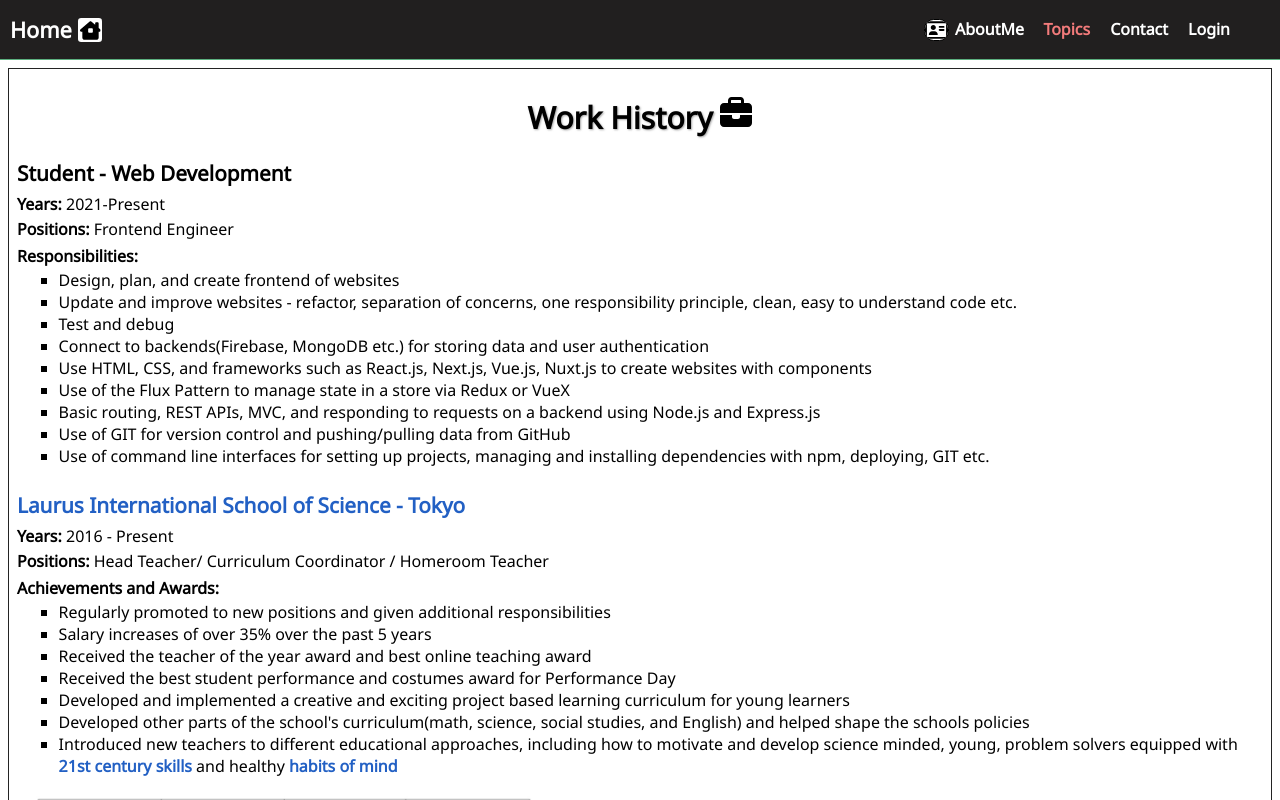
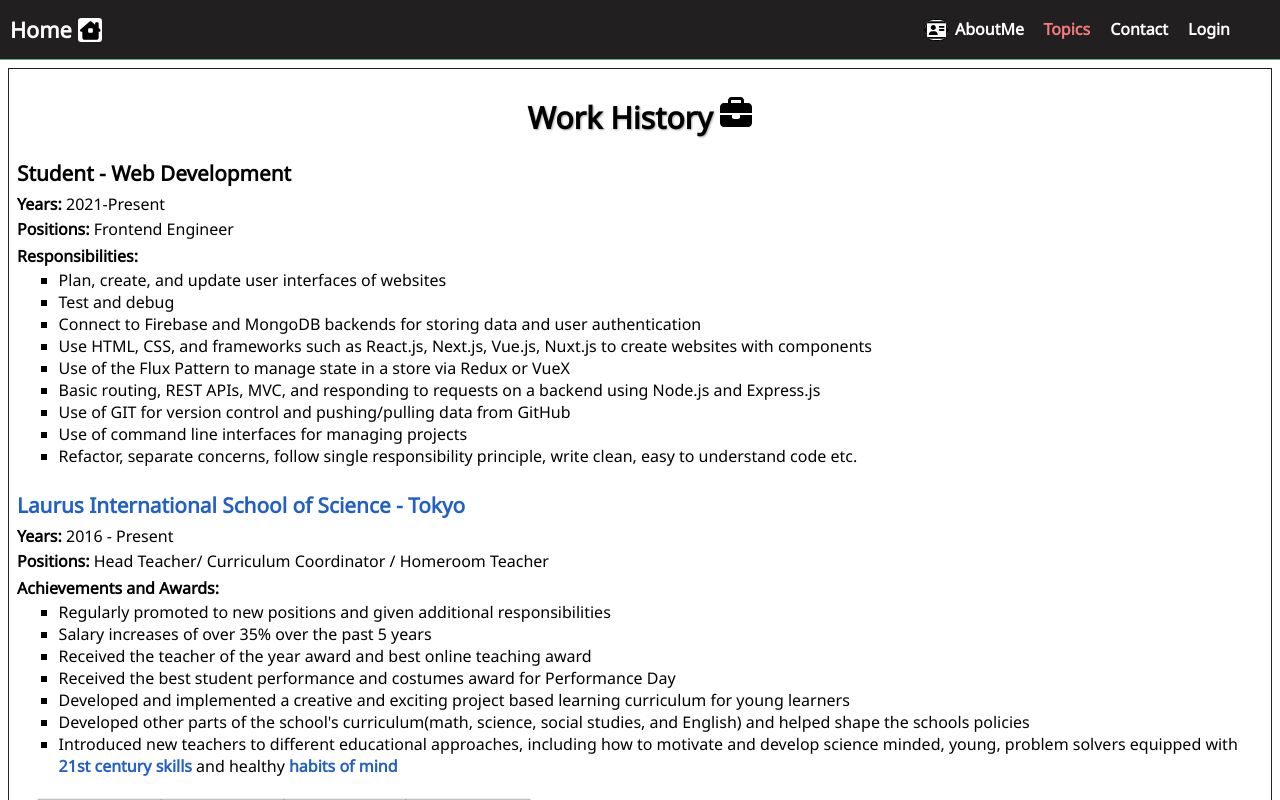
Before and after one commit to katsup07/PersonalWebsite, a Nuxt app: page /posts/work-history in a window 1280 px wide. Shown: the top 800 px of the page. Built offline with nearby package versions, Linux system fonts and the light colour scheme.

Commit message:
Update page content

```diff
--- a/pages/about/index.vue
+++ b/pages/about/index.vue
@@ -1,7 +1,7 @@
 <template>
   <div class="container">
     <div class="about-page">
-      <h1 class="about-me">About Me</h1>   <img src="~static/assets/images/interview2.jpg" alt="a picture of me"/>
+      <h1 class="about-me">About Me</h1>   <img src="~static/assets/images/teaching.jpg" alt="a picture of me"/>
       <ul class="personal-info">
         <li><span class="field">Name:</span> Brett</li>
         <li><span class="field">Nationality:</span> Canadian</li>
--- a/pages/posts/education.vue
+++ b/pages/posts/education.vue
@@ -17,7 +17,7 @@
       <ul>
         <li><a href="https://www.cs.ubc.ca/~tmm/courses/cpsc111-06-spr/courseinfo.html">Computer Science 111</a> - Introduction to Computation(Java)</li>
         <li><a href="https://www.cs.ubc.ca/~gabrielm/211/courseInformation.html">Computer Science 211</a> - Introduction to Software Development(Java)</li>
-        <li><a href="https://codewithmosh.com/">Code with Mosh</a> - Data Structures, design patterns, clean code writing, refactoring, git, and also an introduction to test driven development. Video lessons are taught by a professional software engineer with 20+ years of experience.</li>
+        <li><a href="https://codewithmosh.com/">Code with Mosh</a> - Data Structures, design patterns, clean code writing, refactoring, git, and also an introduction to test driven development</li>
         <li><a href="https://www.theodinproject.com/">The Odin Project -</a> A free, full stack, project based learning curriculum that is supported by an open source community</li>
         <li><a href="https://www.udemy.com/">Udemy</a> - Various courses about Javascript and its frameworks, such as React, Vue, Next.js, Nuxt.js, and Node.js</li>
       </ul>
--- a/pages/posts/language-abilities.vue
+++ b/pages/posts/language-abilities.vue
@@ -13,13 +13,13 @@
       <h2>Japanese - <a href="https://www.jlpt.jp/e/about/levelsummary.html">JLPT N2/N3 Level</a></h2>
       <ul>
         <li><span class="field">Reading - N2</span></li>
-        <li><span class="field">Speaking / Listening N2/N3</span> - Able to speak and converse using everyday Japanese. I understand most daily conversations, most anime on Netflix, but the news can be very challenging: some topics I understand and some I don't.</li>
+        <li><span class="field">Speaking / Listening N2/N3</span> - Able to use everyday Japanese.</li>
         <li><span class="field">Writing / Typing - N2/N3</span></li>
       </ul>
-      <h2>日本語 - <a href="https://www.jlpt.jp/e/about/levelsummary.html">日本語能力試験 N2/N3 レベル</a></h2>
+      <h2>日本語 - <a href="https://www.jlpt.jp/about/levelsummary.html">日本語能力試験 N2/N3 レベル</a></h2>
       <ul>
         <li><span class="field">読む力 - N2</span></li>
-        <li><span class="field">話す力/ 聞く力 N2/N3</span> - 話す力は日常会話なら出来ます。聞く力は日常会話、アニメ等はだいたい理解できます。でも、テレビのニュースは話題によります。理解できるトピックと理解できないトピックがあります。</li>
+        <li><span class="field">話す力 / 聞く力 N2/N3</span> - 日常会話なら、大体出来ます。</li>
         <li><span class="field">書く力 - N2/N3</span></li>
       </ul>
     </section>
--- a/pages/posts/technologies.vue
+++ b/pages/posts/technologies.vue
@@ -42,7 +42,6 @@
   <li>OBS</li>
 </ul>
 <h2 class="learning">Currently Learning</h2>
-<li>C++</li>
 <li>Typescript</li>
 <li>mySql</li>
 <li>Angular</li>
--- a/pages/posts/work-history.vue
+++ b/pages/posts/work-history.vue
@@ -7,15 +7,15 @@
       <div><span class="field">Positions: </span>Frontend Engineer</div>
       <div><h3>Responsibilities:</h3>
       <ul>
-        <li>Design, plan, and create frontend of websites</li>
-        <li>Update and improve websites - refactor, separation of concerns, one responsibility principle, clean, easy to understand code etc.</li>
+        <li>Plan, create, and update user interfaces of websites</li>
         <li>Test and debug</li>
-        <li>Connect to backends(Firebase, MongoDB etc.) for storing data and user authentication</li>
+        <li>Connect to Firebase and MongoDB backends for storing data and user authentication</li>
         <li>Use HTML, CSS, and frameworks such as React.js, Next.js, Vue.js, Nuxt.js to create websites with components</li>
         <li>Use of the Flux Pattern to manage state in a store via Redux or VueX</li>
         <li>Basic routing, REST APIs, MVC, and responding to requests on a backend using Node.js and Express.js</li>
         <li>Use of GIT for version control and pushing/pulling data from GitHub</li>
-        <li>Use of command line interfaces for setting up projects, managing and installing dependencies with npm, deploying, GIT etc. </li>
+        <li>Use of command line interfaces for managing projects</li>
+        <li>Refactor, separate concerns, follow single responsibility principle, write clean, easy to understand code etc.</li>
       </ul>
       </div>
       </section>
```
